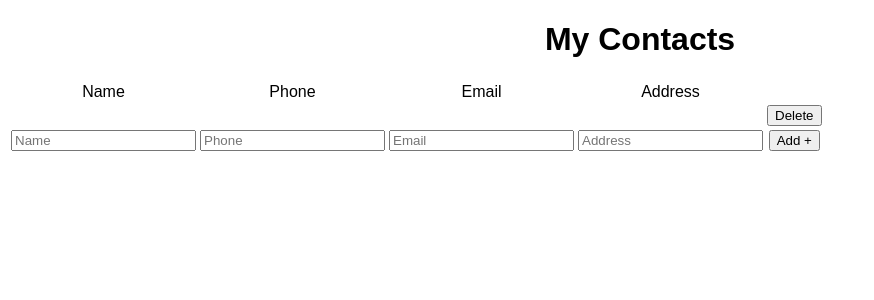
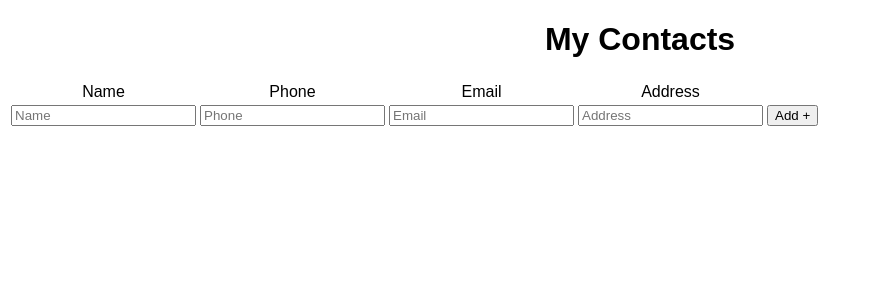
Before and after one commit to jrtorsa/phone-directory, a React (Create React App) app: page / in a window 1280 px wide. Shown: the top 300 px of the page, without its empty margins (0-874 px from the left). Built offline with nearby package versions, Linux system fonts and the light colour scheme.

Commit message:
updating state

```diff
--- a/src/components/Table.js
+++ b/src/components/Table.js
@@ -10,8 +10,7 @@
     email: "",
     address: ""
   });
-  const { name, phone, email, address } = addNewcontact;
-  const [newRow, setNewRow] = useState([{ name, phone, email, address }]);
+  const [newRow, setNewRow] = useState([]);
 
   const addNewRow = (e) => {
     e.preventDefault();
```
